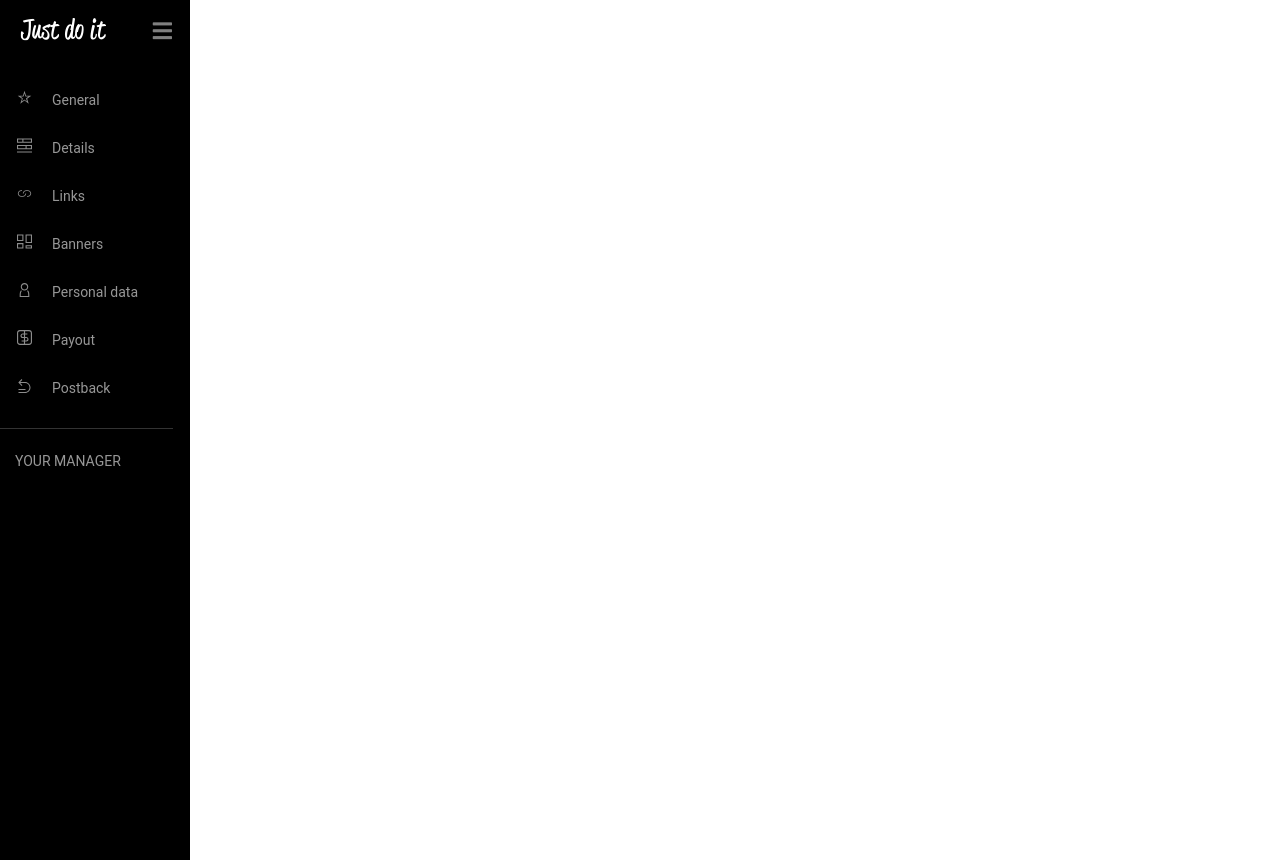
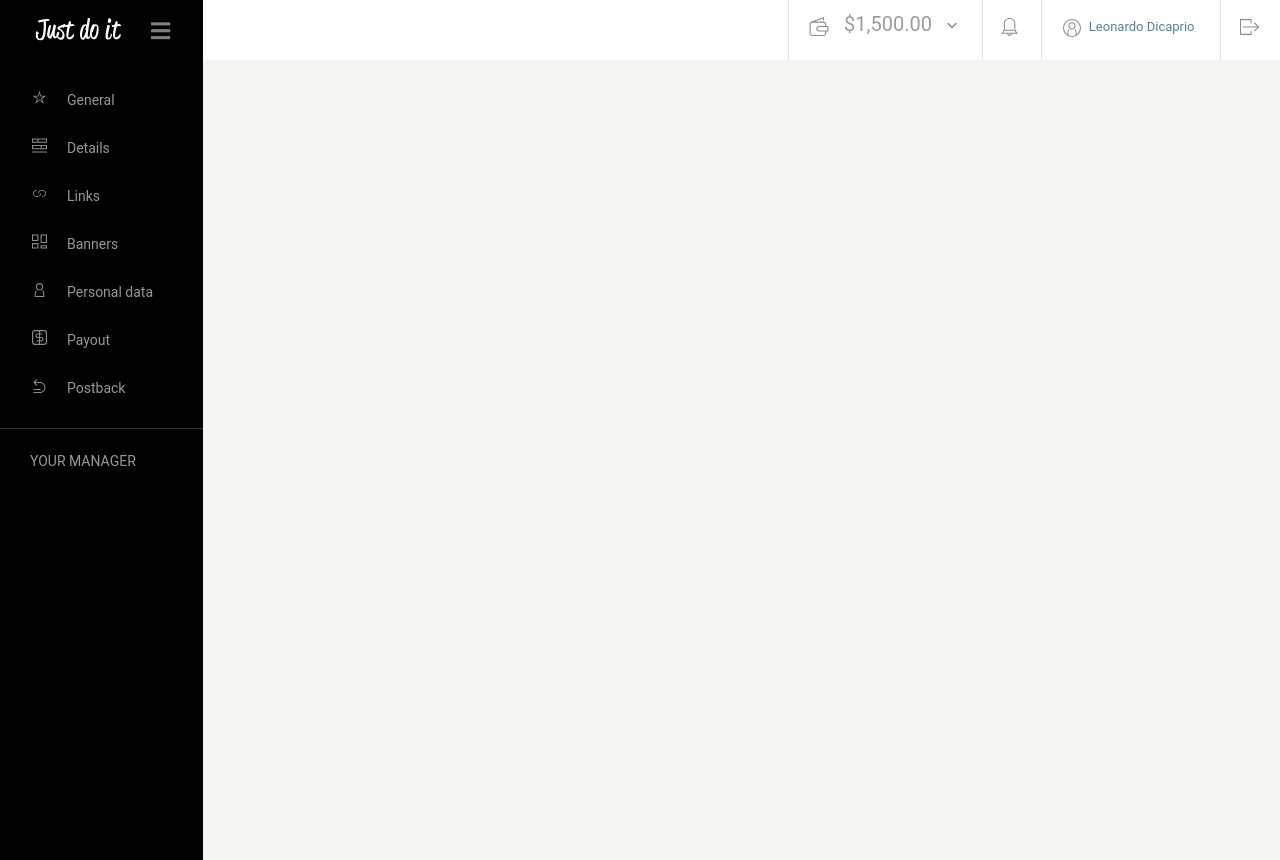
Before and after one commit to AdamBecker85/Banners-links-admin-panel, a website: page index.html in a window 1280 px wide. Drawn offline with Linux system fonts and the light colour scheme.

Commit message:
Create top-bar section

```diff
--- a/index.html
+++ b/index.html
@@ -8,17 +8,28 @@
     <body>
 
         <nav class="topbar">
-            <div class="logo">
-                <img src="images/logo.png" alt="logo">
-                <a href="#"><i class="fas fa-bars"></i></a>
+
+            <div class="row">
+                <div class="logo col-2">
+                    <img src="images/logo.png" alt="logo">
+                    <a href="#"><i class="fas fa-bars"></i></a>
+                </div>
+                <div class="form col-10">
+                    <ul>
+                        <span class="lineone"></span><li class="wallet"><button><img src="images/wallet.svg" alt="wallet">&nbsp;&nbsp; $1,500.00 &nbsp;&nbsp;<img class="arrow" src="images/arrow-down-small.svg" alt="arrow-down-small"></button></li>
+                        <span class="lineone"></span><li class="notification"><img class="notification" src="images/notification.svg"></li>
+                        <span class="lineone"></span><li class="profile"><p><img src="images/profile.svg" alt="profile">&nbsp; Leonardo Dicaprio</p></li>
+                        <span class="lineone"></span><li class="quit"><img src="images/quit.svg" alt="quit"></li>
+                    </ul>
+                </div>
             </div>
-            <div class="form">
-            </div>
+
         </nav>
 
-        <div class="container"></div>
+        <div class="content">
+
             <div class="row">
-                <div class="sidebar">
+                <div class="sidebar col-2">
                     <ul>
                         <li><a href="#"><img class="icon" src="images/general.svg" alt="general">General</a></li>
                         <li><a href="#"><img class="icon" src="images/details.svg" alt="details">Details</a></li>
@@ -32,7 +43,7 @@
                     <div class="messanger">Your manager</div>
                 </div>
 
-                <div class="main">
+                <div class="main col-10">
 
                 </div>
 
--- a/sass/sections/sidebar.scss
+++ b/sass/sections/sidebar.scss
@@ -1,5 +1,5 @@
 .sidebar {
-    width: 205px;
+    width: 190px;
     background-color: black;
     height: 800px;
     color:white;
@@ -18,8 +18,9 @@
     .line {
         background-color: rgb(51, 51, 51);
         position: absolute;
-        width: 188px;
+        width: 280px;
         height: 1px;
+        justify-content: center;
     }
     .icon {
         color: white;
--- a/sass/sections/topbar.scss
+++ b/sass/sections/topbar.scss
@@ -5,11 +5,10 @@
         background-color: black;
         float: left;
         height: 60px;
-        width: 190px;
 
         img {
             position: absolute;
-            left: 20px;
+            left: 50px;
             top: 18px;
         }
         .fa-bars {
@@ -22,5 +21,61 @@
 
     .form {
         background-color: white;
+        height: 60px;
+
+        img{
+            width: 20px;
+            height: 20px;
+            filter: invert(55%);
+            vertical-align: middle;
+        }
+        ul{
+            float: right;
+            margin: 0;
+        }
+        li{
+            display: inline-block;
+            text-align: center;
+
+        }
+        button{
+            border: none;
+            background: none;
+            font-size: 20px;
+            font-family: "Roboto";
+            color: rgb(156, 156, 156);
+            line-height: 2.1;
+
+        }
+        p{
+            font-size: 13px;
+            font-family: "Roboto";
+            color: rgb(86, 129, 159);
+            line-height: 2.1;
+
+        }
+        .arrow{
+            width: 10px;
+            height: 10px;
+        }
+        .wallet{
+            width: 190px;
+        }
+        .notification{
+            width: 55px;
+        }
+        .profile{
+            width: 175px;
+        }
+        .quit{
+            width: 60px;
+        }
+        .lineone {
+            background-color: #E3E3E3;
+            position: absolute;
+            width: 1px;
+            height: 60px;
+        }
     }
+
 }
--- a/sass/style.scss
+++ b/sass/style.scss
@@ -15,3 +15,9 @@
 body {
     height: 800px;
 }
+
+
+
+.main {
+    background-color: #F5F5F2;
+}
```
Also changed, not shown: css/sections/sidebar.css, css/sections/topbar.css, css/style.css, images/arrow-down-small.svg (added), images/notification.svg (added), images/profile.svg (added), images/quit.svg (added), images/wallet.svg (added), 3 other files.
